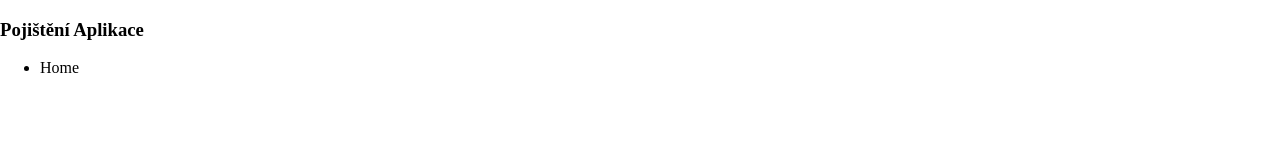
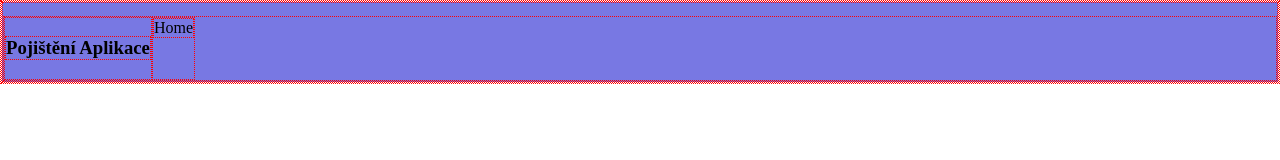
Before and after one commit to JackJayJames/projekt_pojisteni_aplikace_plna_verze, a plain HTML site: page Frontend/index.html in a window 1280 px wide. Drawn offline with Linux system fonts and the light colour scheme.

Commit message:
navigace nedodělána

```diff
--- a/Frontend/index.html
+++ b/Frontend/index.html
@@ -6,7 +6,7 @@
     <meta name="viewport" content="width=device-width, initial-scale=1.0" />
     <link rel="shortcut icon" href="./icon/pojisteni.ico" type="image/x-icon">
     <link rel="stylesheet" href="./styly/reset.css" />
-    <link rel="stylesheet" href="style.css">
+    <link rel="stylesheet" href="./styly/stranka.css">
     <title>Aplikace pojisteni</title>
 </head>
 <body>
--- a/Frontend/styly/stranka.css
+++ b/Frontend/styly/stranka.css
@@ -0,0 +1,21 @@
+*{
+    border: 1px dotted red;
+}
+body > header{
+    background-color: rgb(120, 120, 227);
+    height: 10vh;
+    width: 100%;
+    padding: 1% 0 1% 0;
+}
+nav{
+    height: auto;
+    display: flex;
+}
+.navigace{
+    padding: 0;
+    margin: 0;
+}
+.navigace li{
+    list-style: none;
+    margin: 0;
+}
```
